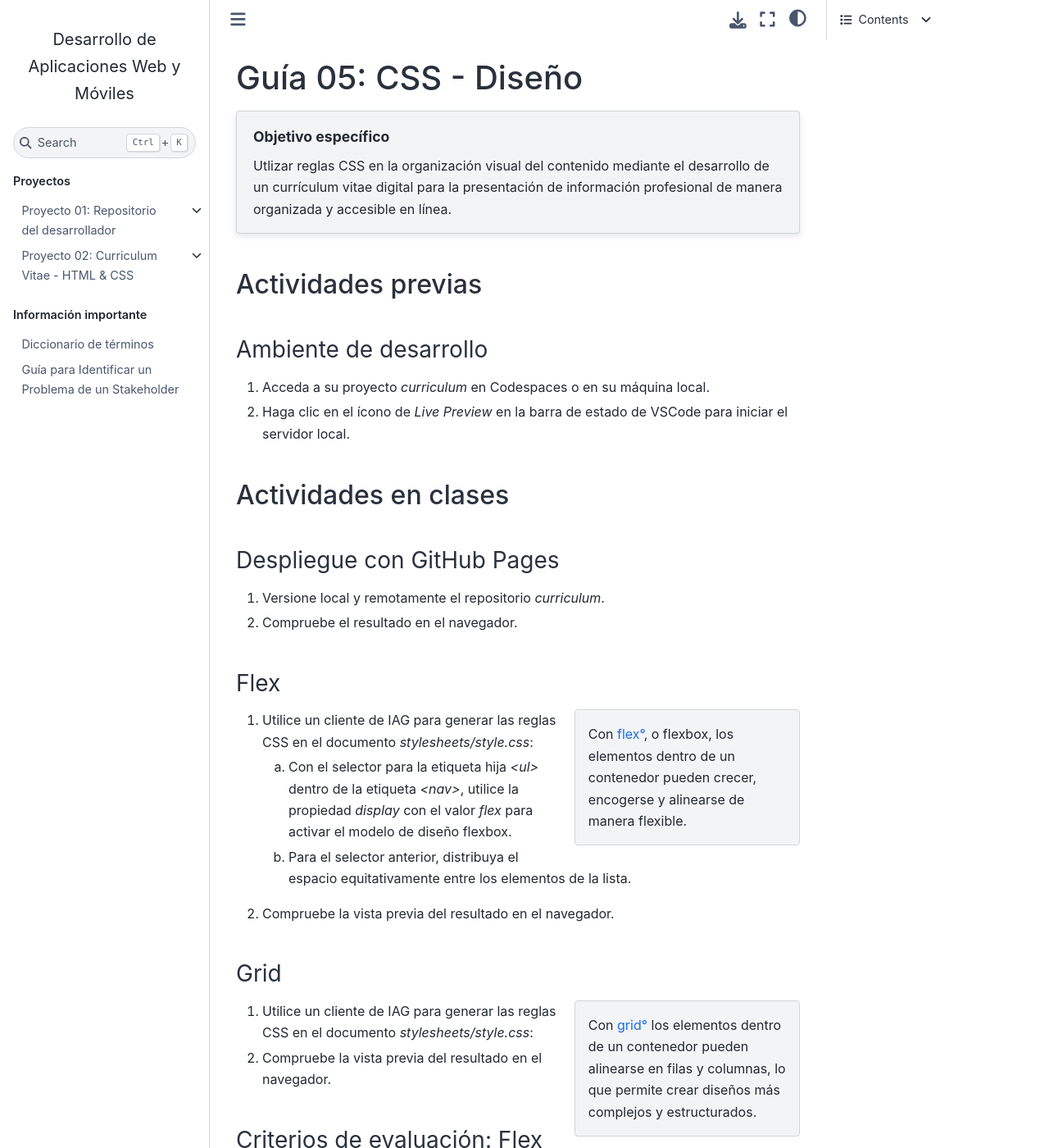
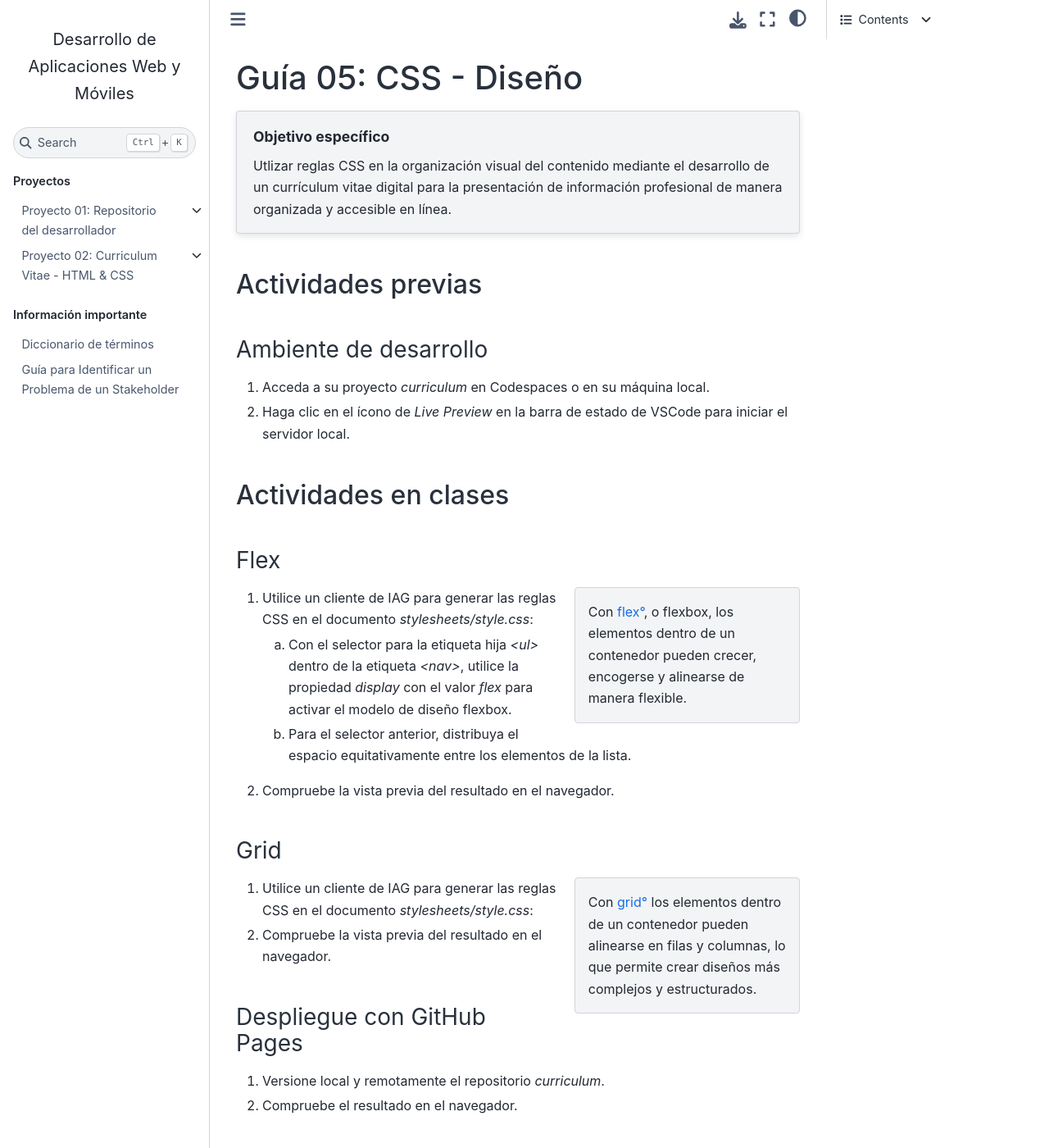
Before and after one commit to DAWMFIEC/DAWM-AI, a Sphinx documentation site: the page built from docs/source/guias/_temp/guia05.rst, in a window 1280 px wide and 1400 px high. Shown: the whole window at 82% size. Built offline with Sphinx 7.4.7 and the Sphinx Book theme 1.1.4, drawn with Linux system fonts in a browser that asks for light colours; pages that are not in the unit, such as notebooks, are missing from menus; comment, search, counter and statistics services are not loaded; part of the change alters nothing that is shown.

```diff
--- a/docs/source/guias/_temp/guia05.rst
+++ b/docs/source/guias/_temp/guia05.rst
@@ -24,11 +24,7 @@ Ambiente de desarrollo
 Actividades en clases
 =====================
 
-Despliegue con GitHub Pages
----------------------------
 
-1. Versione local y remotamente el repositorio *curriculum*.
-2. Compruebe el resultado en el navegador.
 
 Flex
 ----
@@ -65,6 +61,12 @@ Grid
 2. Compruebe la vista previa del resultado en el navegador.
 
 
+Despliegue con GitHub Pages
+---------------------------
+
+1. Versione local y remotamente el repositorio *curriculum*.
+2. Compruebe el resultado en el navegador.
+
 Criterios de evaluación: Flex vs Grid
 -------------------------------------
 
```
